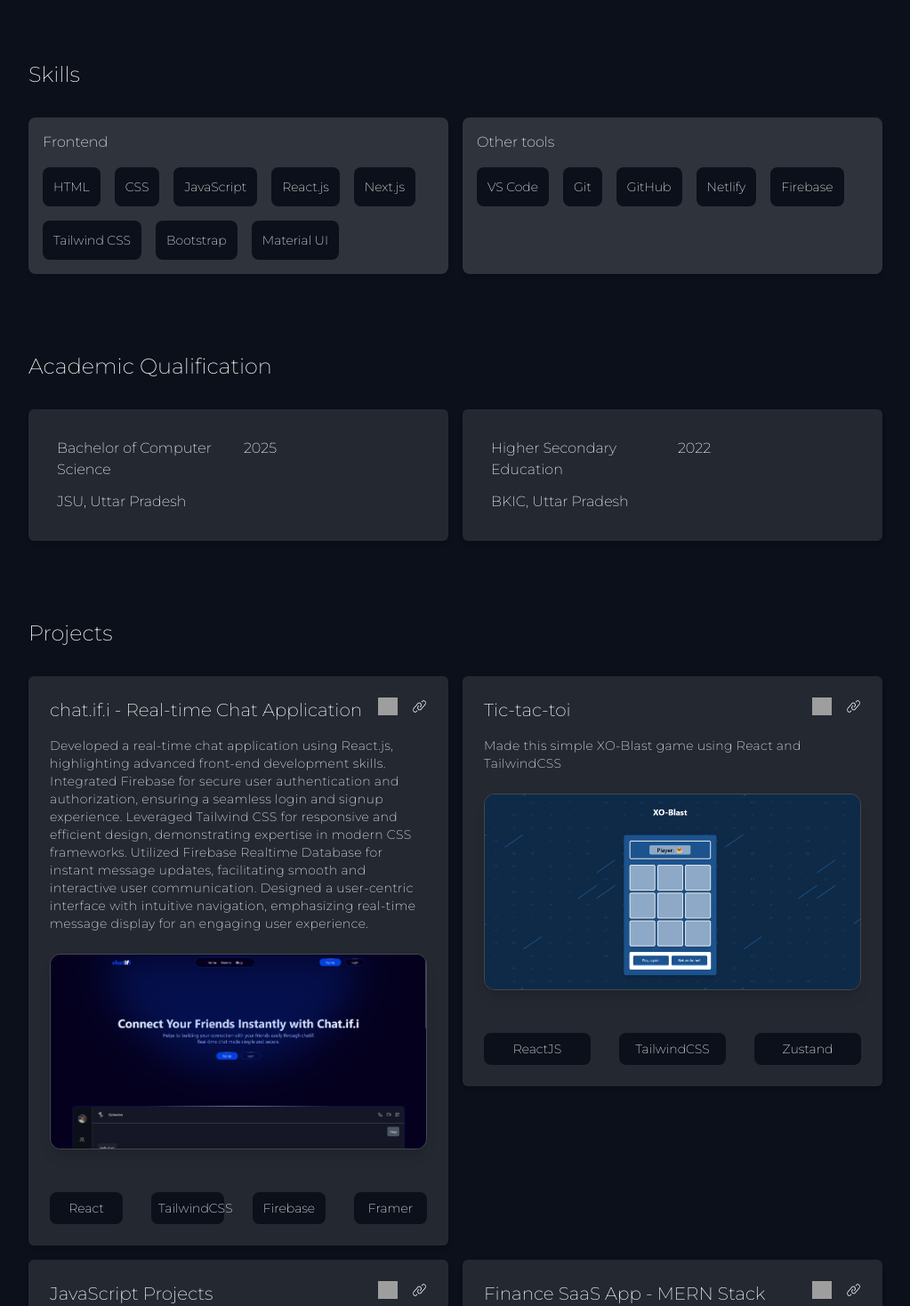
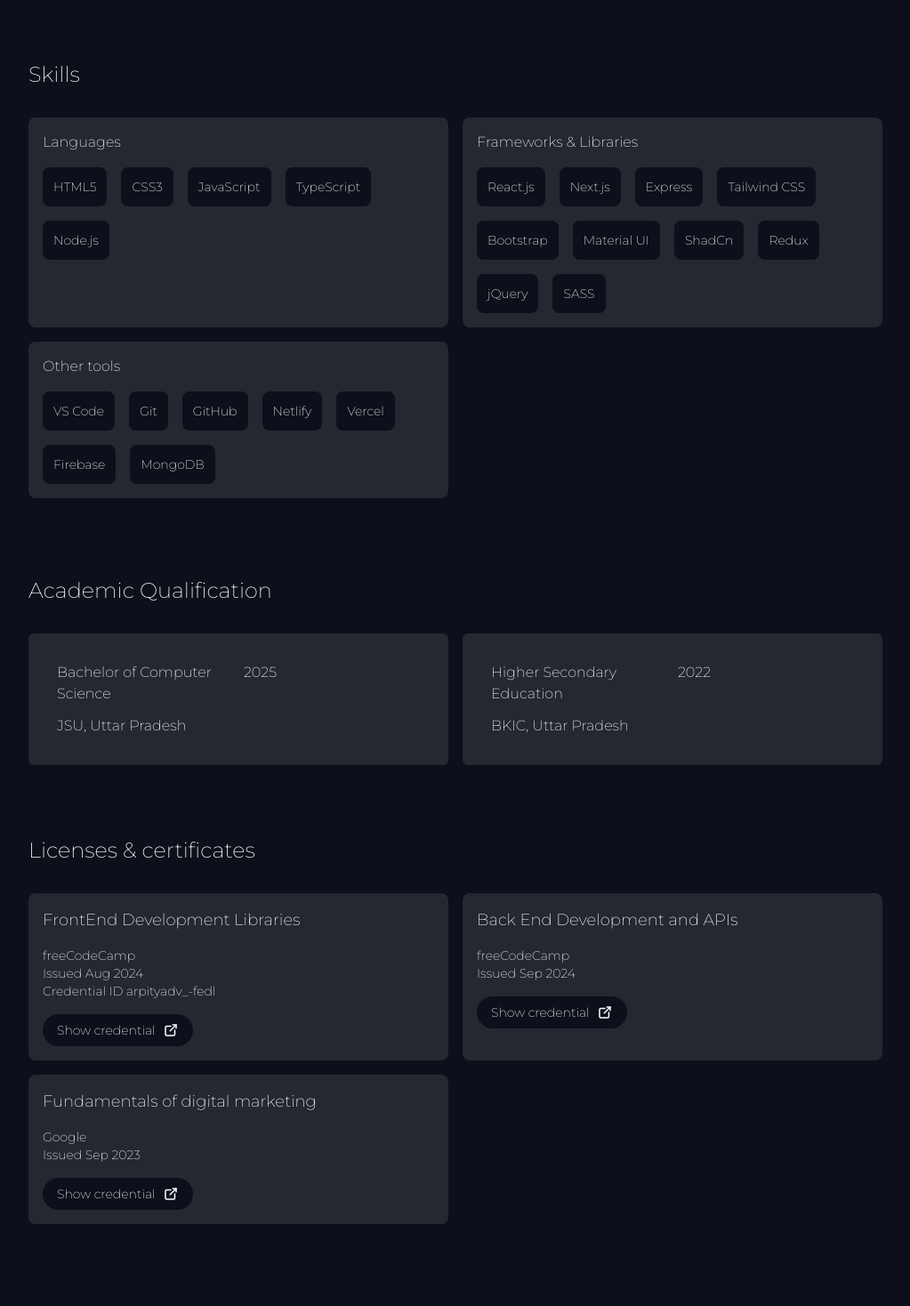
Before and after one commit to qzSeeker/PortfolioQzseeker, a React (Vite) app: page / in a window 1280 px wide. Shown: the part 980-2448 px from the top of the page at 89% size, without its empty margins (128-1151 px from the left). Built offline with nearby package versions, Linux system fonts and the light colour scheme; grey boxes are pictures that could not be loaded.

Commit message:
add certifiates

```diff
--- a/src/App.jsx
+++ b/src/App.jsx
@@ -7,6 +7,7 @@ import Projects from "./Components/Projects/Projects";
 import Page from "./Components/Qualifications/Page";
 import Skills from "./Components/Skills";
 import Hero from "./Components/Hero/Hero";
+import Certifications from "./Components/Certificates/Certifications";
 
 function App() {
   const { scrollYProgress } = useScroll();
@@ -24,6 +25,7 @@ function App() {
         <AboutMe />
         <Skills />
         <Page />
+        <Certifications />
         <Projects />
         <Blogs />
         <Footer />
--- a/src/Components/AboutMe.jsx
+++ b/src/Components/AboutMe.jsx
@@ -5,7 +5,7 @@ function AboutMe() {
     <div className="mx-8 xl:mx-40" id="about">
       <h1 className="text-2xl">About</h1>
       <p className="tracking-wide mt-8">
-        At 19, I'm a self-taught frontend developer from India with a burning
+        At 19, I'm a self-taught MERN Stack developer from India with a burning
         passion for crafting things for the web. Just three months into a coding
         bootcamp, I realized the magic of building something from scratch.
         Fueled by that excitement, I dove headfirst into self-study alongside my
--- a/src/Components/Blogs/Card.jsx
+++ b/src/Components/Blogs/Card.jsx
@@ -8,7 +8,7 @@ function Card({title, name, date, duration, link, img, ...otherProps}) {
     const isInView = useInView(ref, {once : true});
 
     return (
-        <motion.div ref={ref} className="h-[max] cursor-pointer w-full p-4 rounded-md bg-white/10 ease-in hover:border border-white/15 duration-300 transition-all shadow-md hover:shadow-white/20 overflow-hidden"
+        <motion.div ref={ref} className="h-[max] cursor-pointer w-full p-4 rounded-md bg-white/10 ease-in hover:border border-white/15 duration-200 transition-all  overflow-hidden"
         initial={{ opacity: 0, scale: 0.6 }}
             animate={isInView ? { opacity: 1, scale: 1 } : {}}
             transition={{
--- /dev/null
+++ b/src/Components/Certificates/Certifications.jsx
@@ -0,0 +1,62 @@
+import React from 'react'
+
+function Certifications() {
+    return (
+        <div className='w-full'>
+            <div className='h-max mt-10 mb-10 mx-8 xl:mx-40'>
+                <h1 className='text-2xl mb-8'>Licenses & certificates</h1>
+
+                <div className="grid md:grid-cols-2 gap-4">
+                <div className="bg-white/10 p-4 flex flex-col gap-4 rounded-lg transition duration-200 will-change-transform ease-in hover:border border-white/15" >
+                    <div>
+                        <h1 className='text-lg mb-4'>FrontEnd Development Libraries</h1>
+                        <p className='text-sm'>freeCodeCamp</p>
+                        <p className='text-sm'>Issued Aug 2024</p>
+                        <p className='text-sm'>Credential ID arpityadv_-fedl</p>
+                    </div>
+                    <div>
+                        <a href='https://freecodecamp.org/certification/arpityadv_/front-end-development-libraries'>
+                            <button className='bg-[#0b101a] text-sm rounded-full py-2 px-4 flex items-center gap-2'>Show credential
+                            <svg  xmlns="http://www.w3.org/2000/svg"  width="18"  height="18"  viewBox="0 0 24 24"  fill="none"  stroke="currentColor"  strokeWidth="2"  strokeLinecap="round"  strokeLinejoin="round"  className="icon icon-tabler icons-tabler-outline icon-tabler-external-link"><path stroke="none" d="M0 0h24v24H0z" fill="none"/><path d="M12 6h-6a2 2 0 0 0 -2 2v10a2 2 0 0 0 2 2h10a2 2 0 0 0 2 -2v-6" /><path d="M11 13l9 -9" /><path d="M15 4h5v5" /></svg>
+                            </button>
+                        </a>
+                    </div>
+                </div>
+
+                <div className="bg-white/10 p-4 flex flex-col gap-4 rounded-lg transition duration-200 will-change-transform ease-in hover:border border-white/15" >
+                    <div>
+                        <h1 className='text-lg mb-4'>Back End Development and APIs</h1>
+                        <p className='text-sm'>freeCodeCamp</p>
+                        <p className='text-sm'>Issued Sep 2024</p>
+                    </div>
+                    <div>
+                        <a href='#'>
+                            <button className='bg-[#0b101a] text-sm rounded-full py-2 px-4 flex items-center gap-2'>Show credential
+                            <svg  xmlns="http://www.w3.org/2000/svg"  width="18"  height="18"  viewBox="0 0 24 24"  fill="none"  stroke="currentColor"  strokeWidth="2"  strokeLinecap="round"  strokeLinejoin="round"  className="icon icon-tabler icons-tabler-outline icon-tabler-external-link"><path stroke="none" d="M0 0h24v24H0z" fill="none"/><path d="M12 6h-6a2 2 0 0 0 -2 2v10a2 2 0 0 0 2 2h10a2 2 0 0 0 2 -2v-6" /><path d="M11 13l9 -9" /><path d="M15 4h5v5" /></svg>
+                            </button>
+                        </a>
+                    </div>
+                </div>
+
+                <div className="bg-white/10 p-4 flex flex-col gap-4 rounded-lg transition duration-200 will-change-transform ease-in hover:border border-white/15" >
+                    <div>
+                        <h1 className='text-lg mb-4'>Fundamentals of digital marketing</h1>
+                        <p className='text-sm'>Google</p>
+                        <p className='text-sm'>Issued Sep 2023</p>
+                    </div>
+                    <div>
+                        <a href="https://skillshop.exceedlms.com/student/award/z3gh5FAeQxC8jqYkGdvUHgBP">
+                            <button className='bg-[#0b101a] text-sm rounded-full py-2 px-4 flex items-center gap-2'>Show credential
+                            <svg  xmlns="http://www.w3.org/2000/svg"  width="18"  height="18"  viewBox="0 0 24 24"  fill="none"  stroke="currentColor"  strokeWidth="2"  strokeLinecap="round"  strokeLinejoin="round"  className="icon icon-tabler icons-tabler-outline icon-tabler-external-link"><path stroke="none" d="M0 0h24v24H0z" fill="none"/><path d="M12 6h-6a2 2 0 0 0 -2 2v10a2 2 0 0 0 2 2h10a2 2 0 0 0 2 -2v-6" /><path d="M11 13l9 -9" /><path d="M15 4h5v5" /></svg>
+                            </button>
+                        </a>
+                    </div>
+                </div>
+                </div>
+
+            </div>
+        </div>
+    )
+}
+
+export default Certifications
--- a/src/Components/Projects/Cards.jsx
+++ b/src/Components/Projects/Cards.jsx
@@ -16,7 +16,7 @@ function Cards({
         const ref1 = useRef(null);
         const isInView1 = useInView(ref1, {once : true});
     return (
-        <motion.div ref={ref1} className="h-max flex flex-col justify-around items-top p-6 w-full rounded-md bg-white/10 ease-in hover:border border-white/15 transition-all shadow-md hover:shadow-white/20 overflow-hidden"
+        <motion.div ref={ref1} className="h-max flex flex-col justify-around items-top p-6 w-full rounded-md bg-white/10 ease-in hover:border border-white/15 transition-all overflow-hidden"
         initial={{ opacity: 0, scale: 0.6 }}
             animate={isInView1 ? { opacity: 1, scale: 1 } : {}}
             transition={{
--- a/src/Components/Qualifications/Page.jsx
+++ b/src/Components/Qualifications/Page.jsx
@@ -13,7 +13,7 @@ function Page() {
             <div className='mt-12 mb-10 mx-8 xl:mx-40'>
                 <h1 className='text-2xl mb-8'>Academic Qualification</h1>
                 <div className='grid md:grid-cols-2 gap-4'>
-                    <motion.div ref={ref1} className='w-full h-max bg-white/10 p-8 hover:border border-white/15 rounded-md transition-all ease-in shadow-md hover:shadow-white/20'
+                    <motion.div ref={ref1} className='w-full h-max bg-white/10 p-8 hover:border border-white/15 rounded-md transition-all ease-in duration-200'
                     initial={{ opacity: 0, scale: 0.6 }}
                     animate={isInView1 ? { opacity: 1, scale: 1 } : {}}
                     transition={{
@@ -28,7 +28,7 @@ function Page() {
                             <h1>JSU, Uttar Pradesh</h1>
                         </div>
                     </motion.div>
-                    <motion.div ref={ref2} className='w-full h-max bg-white/10 p-8 hover:border border-white/15 rounded-md transition-all ease-in shadow-md hover:shadow-white/20'
+                    <motion.div ref={ref2} className='w-full h-max bg-white/10 p-8 hover:border border-white/15 rounded-md transition-all ease-in duration-200'
                     initial={{ opacity: 0, scale: 0.6 }}
                     animate={isInView2 ? { opacity: 1, scale: 1 } : {}}
                     transition={{
--- a/src/Components/Skills.jsx
+++ b/src/Components/Skills.jsx
@@ -2,23 +2,35 @@ import React, { useRef } from "react";
 import { motion, useInView } from "framer-motion";
 
 function Skills() {
-  const skills = [
-    { id: 1, skill: "HTML" },
-    { id: 2, skill: "CSS" },
+  const languages = [
+    { id: 1, skill: "HTML5" },
+    { id: 2, skill: "CSS3" },
     { id: 3, skill: "JavaScript" },
-    { id: 4, skill: "React.js" },
-    { id: 5, skill: "Next.js" },
-    { id: 6, skill: "Tailwind CSS" },
-    { id: 7, skill: "Bootstrap" },
-    { id: 8, skill: "Material UI" },
+    { id: 4, skill: "TypeScript" },
+    { id: 5, skill: "Node.js" },
   ];
+
+  const framLib = [
+    { id: 1, skill: "React.js" },
+    { id: 2, skill: "Next.js" },
+    { id: 3, skill: "Express" },
+    { id: 4, skill: "Tailwind CSS" },
+    { id: 5, skill: "Bootstrap" },
+    { id: 6, skill: "Material UI" },
+    { id: 7, skill: "ShadCn" },
+    { id: 8, skill: "Redux" },
+    { id: 8, skill: "jQuery" },
+    { id: 9, skill: "SASS" },
+  ]
 
   const others = [
     { id: 9, skill: "VS Code" },
     { id: 10, skill: "Git" },
     { id: 11, skill: "GitHub" },
     { id: 12, skill: "Netlify" },
+    { id: 12, skill: "Vercel" },
     { id: 13, skill: "Firebase" },
+    { id: 13, skill: "MongoDB" },
   ];
 
   const ref1 = useRef(null);
@@ -27,12 +39,15 @@ function Skills() {
   const ref2 = useRef(null);
   const isInView2 = useInView(ref2, {once : true});
 
+  const ref3 = useRef(null);
+  const isInView3 = useInView(ref3, {once : true});
+
   return (
     <div className="w-full">
       <div className="mt-20 mb-10 mx-8 xl:mx-40">
         <h1 className="text-2xl mb-8">Skills</h1>
         <div className="grid md:grid-cols-2 gap-4">
-          <motion.div ref={ref1} className="bg-white/15 p-4 flex flex-col gap-4 rounded-lg transition duration-500 will-change-transform shadow-md hover:shadow-white/20 ease-in hover:border border-white/15"
+          <motion.div ref={ref1} className="bg-white/10 p-4 flex flex-col gap-4 rounded-lg transition-all duration-200 will-change-transform ease-in hover:border border-white/15"
           initial={{ opacity: 0, scale: 0.6 }}
           animate={isInView1 ? { opacity: 1, scale: 1 } : {}}
           transition={{
@@ -41,9 +56,9 @@ function Skills() {
             easeIn: [0.25, 1, 0.25, 1]
           }}
           >
-            <h1>Frontend</h1>
+            <h1>Languages</h1>
             <ul className="flex flex-wrap gap-4">
-              {skills.map((item) => (
+              {languages.map((item) => (
                 <motion.li
                   key={item.id}
                   className={`bg-[#0b101a] cursor-pointer p-3 rounded-lg text-center text-sm md:text-md w-max`}
@@ -56,9 +71,35 @@ function Skills() {
               ))}
             </ul>
           </motion.div>
-          <motion.div ref={ref2} className="bg-white/15 p-4 flex flex-col gap-4 rounded-lg transition-all shadow-md hover:shadow-white/20 ease-in hover:border border-white/15"
+
+          <motion.div ref={ref2} className="bg-white/10 p-4 flex flex-col gap-4 rounded-lg transition-all duration-200 will-change-transform ease-in hover:border border-white/15"
           initial={{ opacity: 0, scale: 0.6 }}
           animate={isInView2 ? { opacity: 1, scale: 1 } : {}}
+          transition={{
+            duration: 0.3,
+            delay: 0.3,
+            easeIn: [0.25, 1, 0.25, 1]
+          }}
+          >
+            <h1>Frameworks & Libraries</h1>
+            <ul className="flex flex-wrap gap-4">
+              {framLib.map((item) => (
+                <motion.li
+                  key={item.id}
+                  className={`bg-[#0b101a] cursor-pointer p-3 rounded-lg text-center text-sm md:text-md w-max`}
+                  whileHover={{ scale: 1.2 }}
+                  whileTap={{ scale: 0.8 }}
+                  transition={{ type: "spring", stiffness: 200, damping: 8 }}
+                >
+                  {item.skill}
+                </motion.li>
+              ))}
+            </ul>
+          </motion.div>
+
+          <motion.div ref={ref3} className="bg-white/10 p-4 flex flex-col gap-4 rounded-lg transition-all hover:border border-white/15"
+          initial={{ opacity: 0, scale: 0.6 }}
+          animate={isInView3 ? { opacity: 1, scale: 1 } : {}}
           transition={{
             duration: 0.3,
             delay: 0.3,
```
